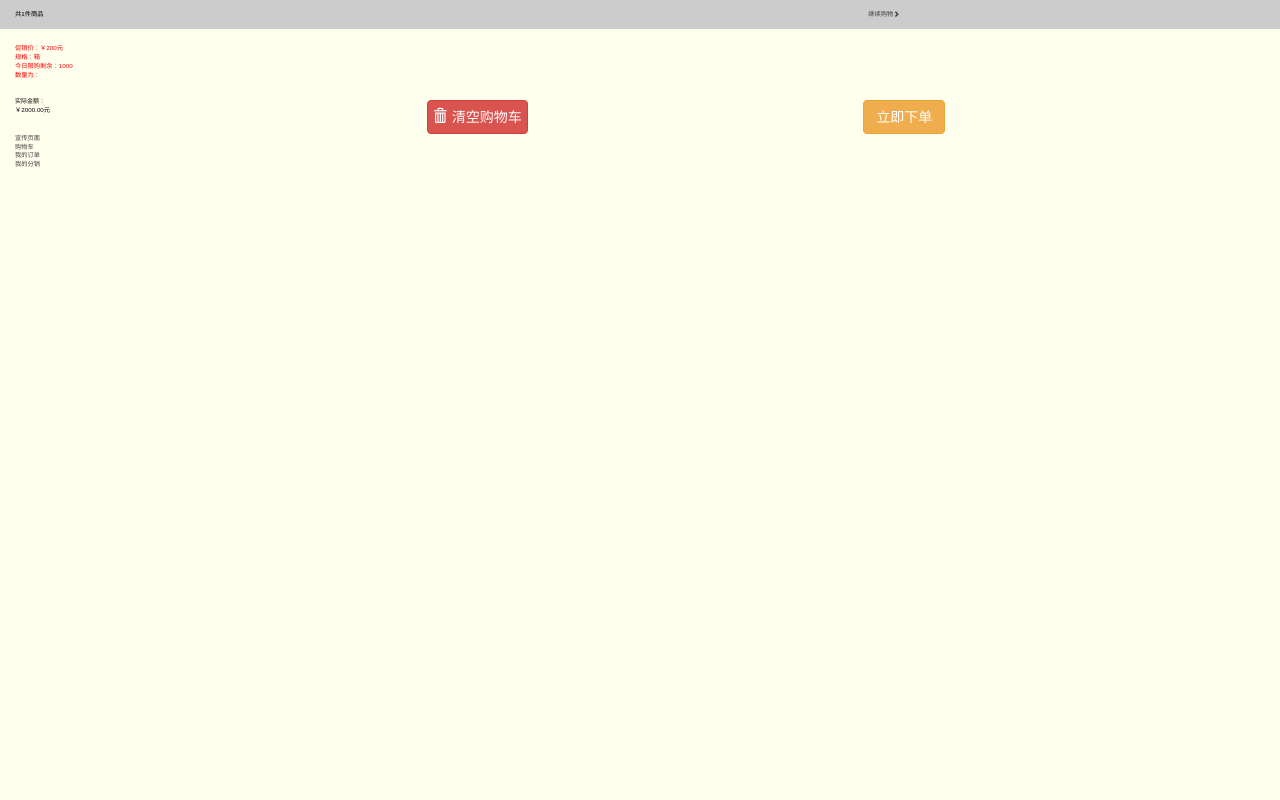
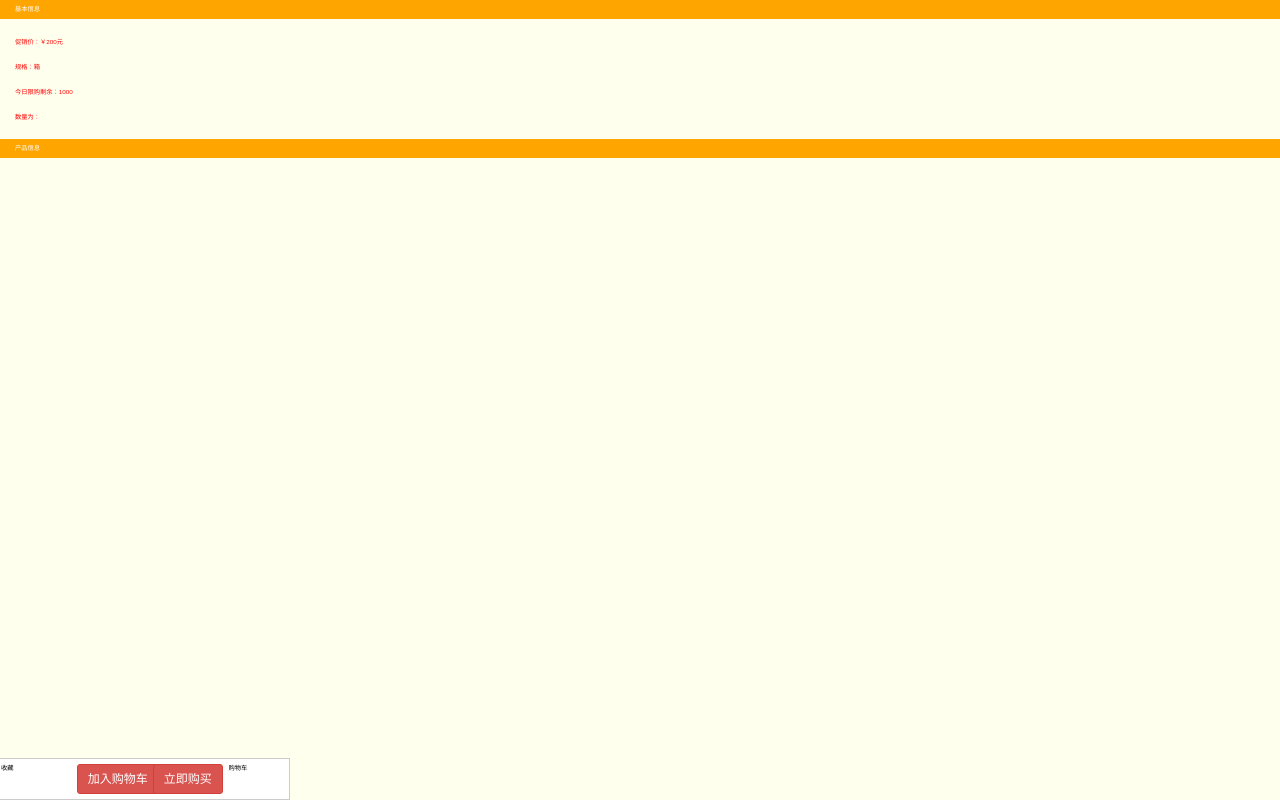
Before and after one commit to yuetsh/cherry_shopping_info, a plain HTML site: page index.html in a window 1280 px wide. Drawn offline with Linux system fonts and the light colour scheme.

Commit message:
WEBSTORM CRASH!!!

```diff
--- a/css/shopping_info_position.css
+++ b/css/shopping_info_position.css
@@ -24,3 +24,13 @@ a { color: #3e3e3e; outline: none;text-decoration: none; }
 /*内部元素有浮动外框高度不定内容不被撑开解决方案*/
 .clear { zoom: 1; }
 .clear:after { content: ""; display: block; height: 0; clear: both; visibility: hidden; }
+
+.index1{
+    background-color: orange;color: white;padding-top:5px;padding-bottom: 5px;
+}
+.index2{
+    color: red;line-height: 25px;padding-top: 10px;padding-bottom: 10px;
+}
+.index4{
+    position: fixed;bottom: 0px;left: 0px;background-color: white;border: 1px solid #ccc;padding-top: 5px;padding-bottom: 5px;
+}
--- a/index.html
+++ b/index.html
@@ -17,12 +17,11 @@
 <body>
     <div class="container-fluid">
         <!--第一层-->
-        <div class="row" style="background-color: #ccc;padding-top: 10px;padding-bottom: 10px;">
-            <div class="col-xs-8">共1件商品</div>
-            <div class="col-xs-4"><a href="#">继续购物<span class="glyphicon glyphicon-chevron-right"></span></a></div>
+        <div class="row index1">
+            <div class="col-xs-12">基本信息</div>
         </div>
         <!--第二层-->
-        <div class="row" style="padding-top: 15px; color: red;">
+        <div class="row index2">
             <div class="col-xs-12">
                 促销价：￥200元 <br/>
                 规格：箱 <br/>
@@ -31,34 +30,22 @@
             </div>
         </div>
         <!--第三层-->
-        <div class="row" style="padding-top: 20px;">
-            <div class="col-xs-4" style="padding-right: 0px; margin-top: -3px;">
-                <small>实际金额：</small><br/>￥2000.00元
-            </div>
-            <div class="col-xs-4" style="margin-left: -15px;">
-                <button class="btn btn-danger" style="padding-left: 5px;padding-right: 5px;"><span class="glyphicon glyphicon-trash" style="margin-right: 5px;"></span>清空购物车</button>
-            </div>
-            <div class="col-xs-4" style="margin-left: 10px;">
-                <button class="btn btn-warning">立即下单</button>
-            </div>
+        <div class="row index1">
+             <div class="col-xs-12">产品信息</div>
         </div>
         <!--第四层-->
-        <div class="row-fluid index4">
-            <div class="span3">
-                <!--链接到宣传页面-->
-                <a href="">宣传页面</a>
+        <div class="row index4">
+            <div class="col-xs-3">
+                收藏
             </div>
-            <div class="span3">
-                <!--链接到购物车-->
-                <a href="">购物车</a>
+            <div class="col-xs-3">
+                <button class="btn btn-danger btn-sm">加入购物车</button>
             </div>
-            <div class="span3">
-                <!--链接到订单页面-->
-                <a href="">我的订单</a>
+            <div class="col-xs-3">
+                <button class="btn btn-danger btn-sm">立即购买</button>
             </div>
-            <div class="span3">
-                <!--自身链接-->
-                <a href="#">我的分销</a>
+            <div class="col-xs-3">
+                购物车
             </div>
         </div>
     </div>
```
